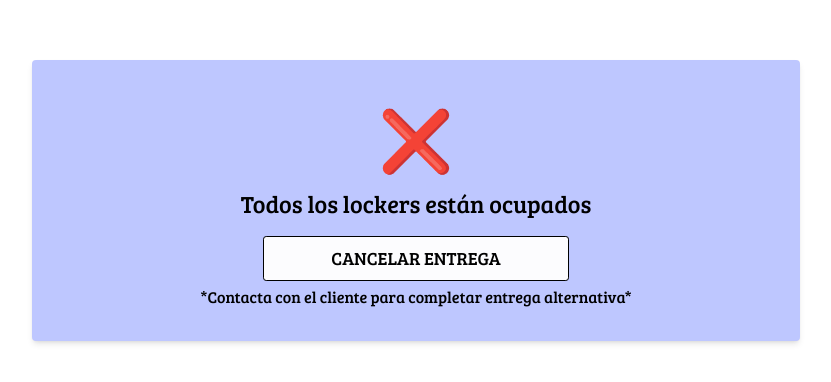
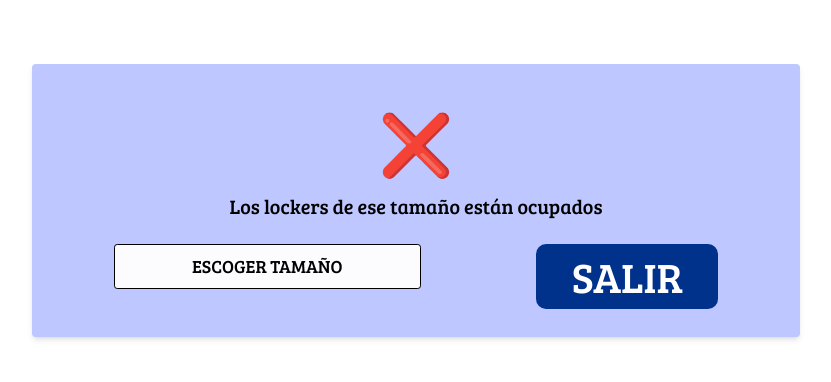
Before and after one commit to Eureka-projectFactoriaF5/buzon-inteligente-LOCKER, a React (Vite) app: page / in a window 1280 px wide. Shown: the part 200-582 px from the top of the page, without its empty margins (224-1055 px from the left). Built offline with nearby package versions, Linux system fonts and the light colour scheme.

Commit message:
modals are okey

```diff
--- a/src/main.jsx
+++ b/src/main.jsx
@@ -1,10 +1,10 @@
 import { StrictMode } from 'react'
 import { createRoot } from 'react-dom/client'
 import './styles/styles.css';
-import { NoAvailableLockers } from './modals/NoAvailableLockers';
+import { InUseSizeLocker } from './modals/InUseSizeLocker';
 
 createRoot(document.getElementById('root')).render(
   <StrictMode>
-    <NoAvailableLockers />
+    <InUseSizeLocker />
   </StrictMode>,
 )
--- a/src/modals/NoAvailableLockers.jsx
+++ b/src/modals/NoAvailableLockers.jsx
@@ -1,7 +1,6 @@
 import "../styles/styles.css";
 import React, { useState } from "react";
 import { WhiteButtonModal } from "../components/buttons/WhiteButtonModal"
-
 
 export const NoAvailableLockers = () => {
     const [isModalOpen, setModalOpen] = useState(false);
@@ -17,7 +16,6 @@ export const NoAvailableLockers = () => {
                 </h1>
                 <div id="modal-btns-inUseLocker" className="flex flex-row justify-center gap-2 ">
                     <WhiteButtonModal text="CANCELAR ENTREGA" />
-
                 </div>
                 <h2 className="text-xm py-1">
                     *Contacta con el cliente para completar entrega alternativa*
```
